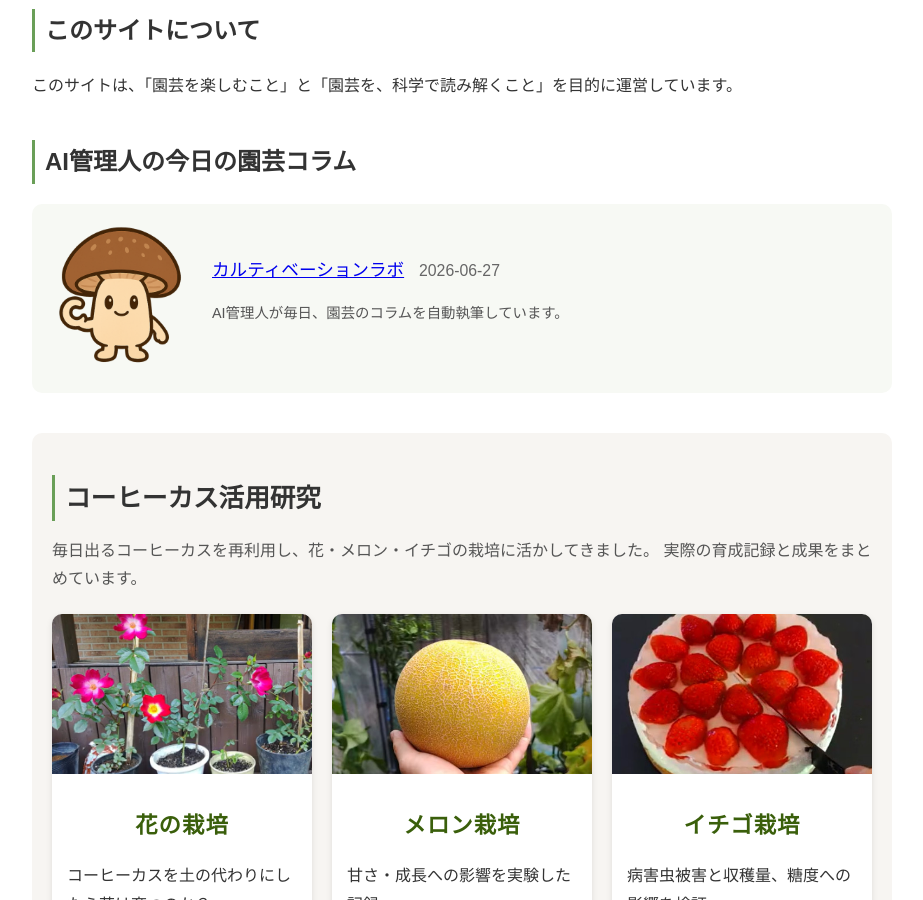
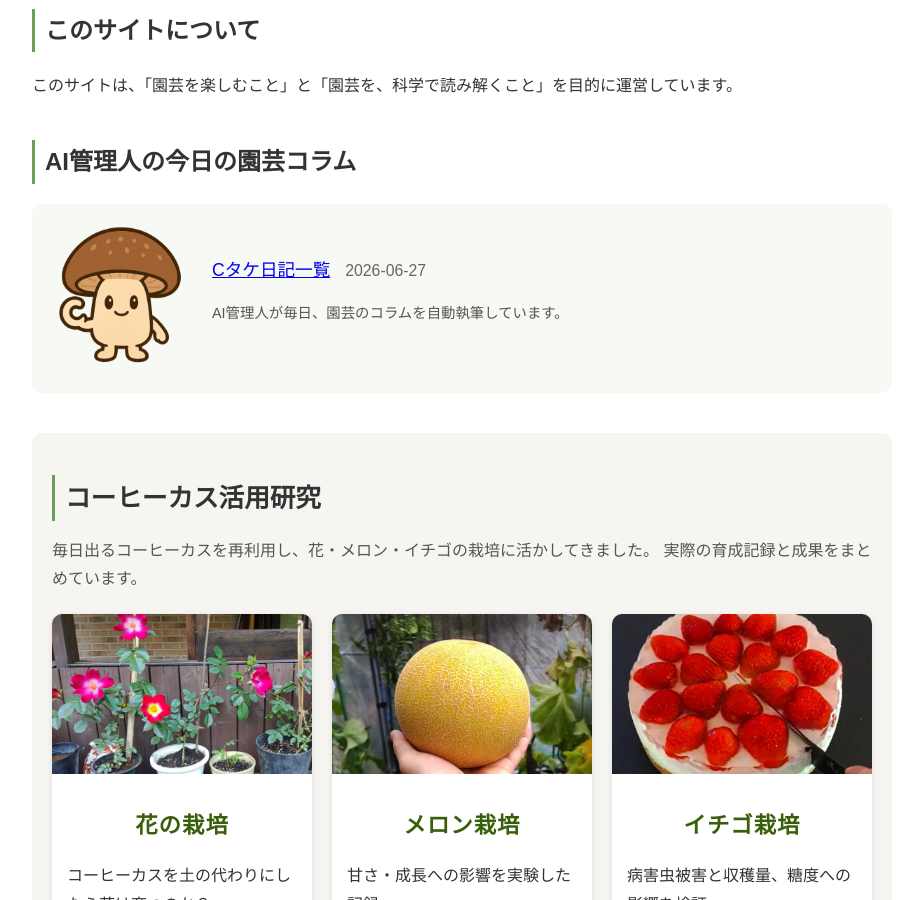
Before and after one commit to shiitake-garden/shiitake-garden.github.io, a Jekyll site: the page built from index.html, in a window 1280 px wide and 900 px high, scrolled down 360 px. Shown: the whole window, without its empty margins (178-1101 px from the left). Built offline with Jekyll 4.4.1, drawn with Linux system fonts in a browser that asks for light colours.

Commit message:
Update index.html

```diff
--- a/_diary/index.html
+++ b/_diary/index.html
@@ -1,6 +1,6 @@
 ---
 layout: default_care
-title: カルティベーションラボ
+title: Cタケ日記一覧
 ---
 
 
@@ -12,6 +12,17 @@
 <section class="article-layout">
 
   <article class="article-main">
+
+<ul class="column-list">
+  {% assign sorted_diary = site.diary | sort: 'date' | reverse %}
+  {% for column in sorted_columns %}
+    <li>
+      <span class="column-date">{{ column.date | date: "%Y年%m月%d日" }}</span>
+      <a href="{{ column.url | relative_url }}">{{ column.title }}</a>
+    </li>
+  {% endfor %}
+</ul>
+
 
   </article>
 
```
